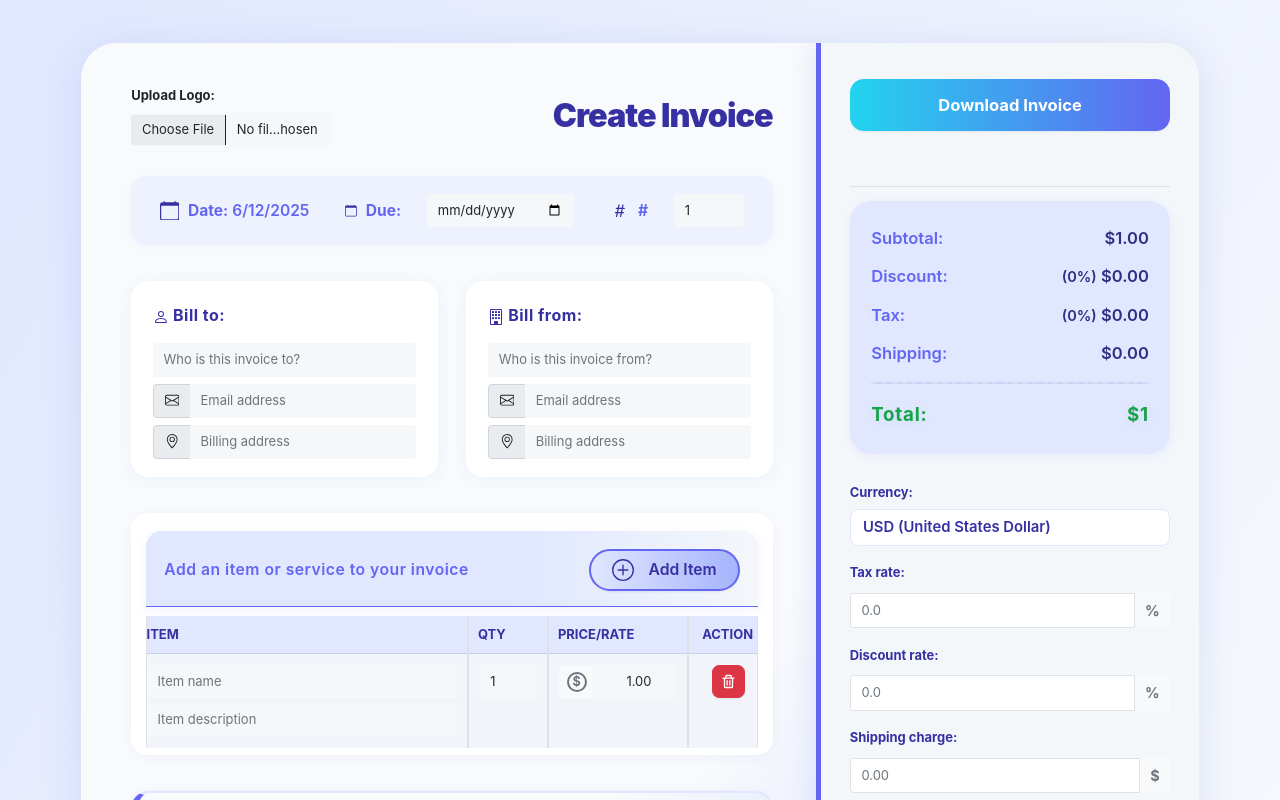
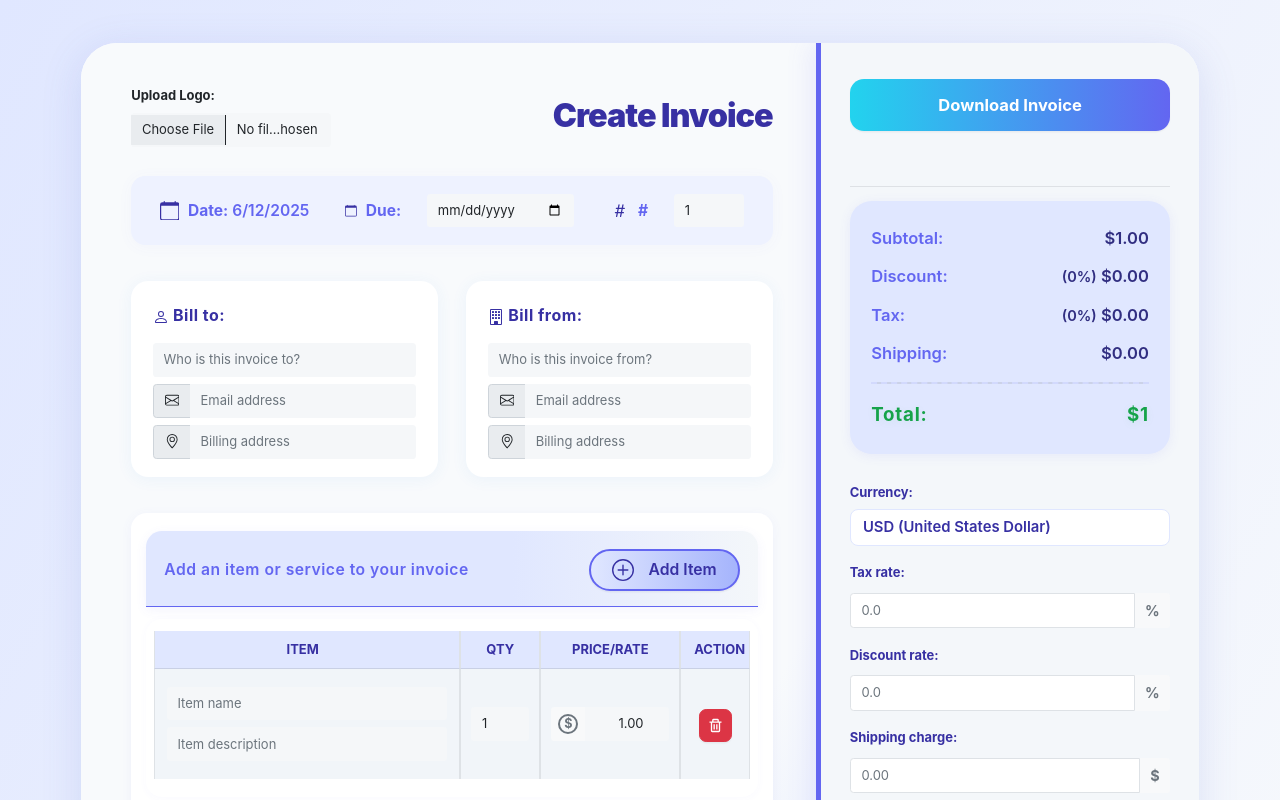
Before and after one commit to Krishprajapati15/invoice-generator, a React (Create React App) app: page / in a window 1280 px wide. Shown: the top 800 px of the page. Built offline with nearby package versions, Linux system fonts and the light colour scheme.

Commit message:
add the custome css

```diff
--- a/src/components/InvoiceFormCustome.css
+++ b/src/components/InvoiceFormCustome.css
@@ -496,3 +496,20 @@ body {
   border-color: #6366f1 !important;
   box-shadow: 0 0 0 2px #a5b4fc !important;
 }
+
+.invoice-item-table-wrapper {
+  margin: 12px 0 20px 0;
+  padding: 12px 8px 18px 8px;
+  border-radius: 1.1rem;
+  background: #fff;
+  box-shadow: 0 1.5px 8px rgba(99, 102, 241, 0.03);
+}
+
+.invoice-item-table-wrapper table {
+  margin-bottom: 0;
+}
+
+.invoice-item-table-wrapper th,
+.invoice-item-table-wrapper td {
+  vertical-align: middle !important;
+}
--- a/src/components/InvoiceItem.js
+++ b/src/components/InvoiceItem.js
@@ -9,13 +9,19 @@ class InvoiceItem extends React.Component {
   render() {
     const { onItemizedItemEdit, currency, onRowDel, items } = this.props;
     return (
-      <div>
+      <div className="invoice-item-table-wrapper">
         <Table responsive bordered hover className="mb-0">
           <thead>
             <tr>
-              <th style={{ minWidth: 200 }}>ITEM</th>
-              <th style={{ minWidth: 80 }}>QTY</th>
-              <th style={{ minWidth: 140 }}>PRICE/RATE</th>
+              <th className="text-center" style={{ minWidth: 200 }}>
+                ITEM
+              </th>
+              <th className="text-center" style={{ minWidth: 80 }}>
+                QTY
+              </th>
+              <th className="text-center" style={{ minWidth: 140 }}>
+                PRICE/RATE
+              </th>
               <th className="text-center" style={{ minWidth: 70 }}>
                 ACTION
               </th>
@@ -45,7 +51,8 @@ class ItemRow extends React.Component {
   render() {
     return (
       <tr>
-        <td style={{ width: "100%" }}>
+        <td style={{ width: "100%", padding: "14px 12px" }}>
+          <div style={{ marginBottom: "7px" }}>
             <EditableField
               onItemizedItemEdit={this.props.onItemizedItemEdit}
               cellData={{
@@ -56,6 +63,8 @@ class ItemRow extends React.Component {
                 id: this.props.item.id,
               }}
             />
+          </div>
+          <div>
             <EditableField
               onItemizedItemEdit={this.props.onItemizedItemEdit}
               cellData={{
@@ -66,8 +75,9 @@ class ItemRow extends React.Component {
                 id: this.props.item.id,
               }}
             />
+          </div>
         </td>
-        <td style={{ minWidth: "70px" }}>
+        <td style={{ minWidth: "70px", padding: "14px 10px" }}>
           <EditableField
             onItemizedItemEdit={this.props.onItemizedItemEdit}
             cellData={{
@@ -80,7 +90,7 @@ class ItemRow extends React.Component {
             }}
           />
         </td>
-        <td style={{ minWidth: "130px" }}>
+        <td style={{ minWidth: "130px", padding: "14px 10px" }}>
           <EditableField
             onItemizedItemEdit={this.props.onItemizedItemEdit}
             cellData={{
@@ -96,14 +106,19 @@ class ItemRow extends React.Component {
             }}
           />
         </td>
-        <td className="text-center" style={{ minWidth: "50px" }}>
+        <td
+          className="text-center"
+          style={{ minWidth: "50px", padding: "10px" }}
+        >
           <BiTrash
             onClick={this.onDelEvent.bind(this)}
             style={{
               height: "33px",
               width: "33px",
               padding: "7.5px",
+              margin: "0 auto",
               cursor: "pointer",
+              display: "block",
             }}
             className="text-white mt-1 btn btn-danger"
             title="Delete"
```
Lines whose indentation alone changed are shown as unchanged.
